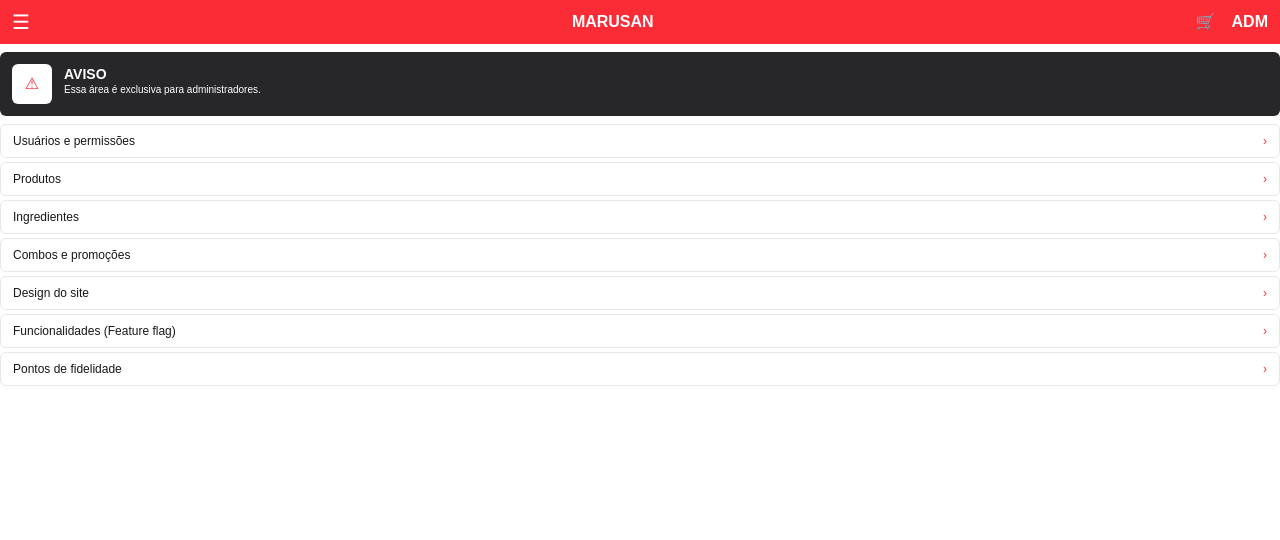
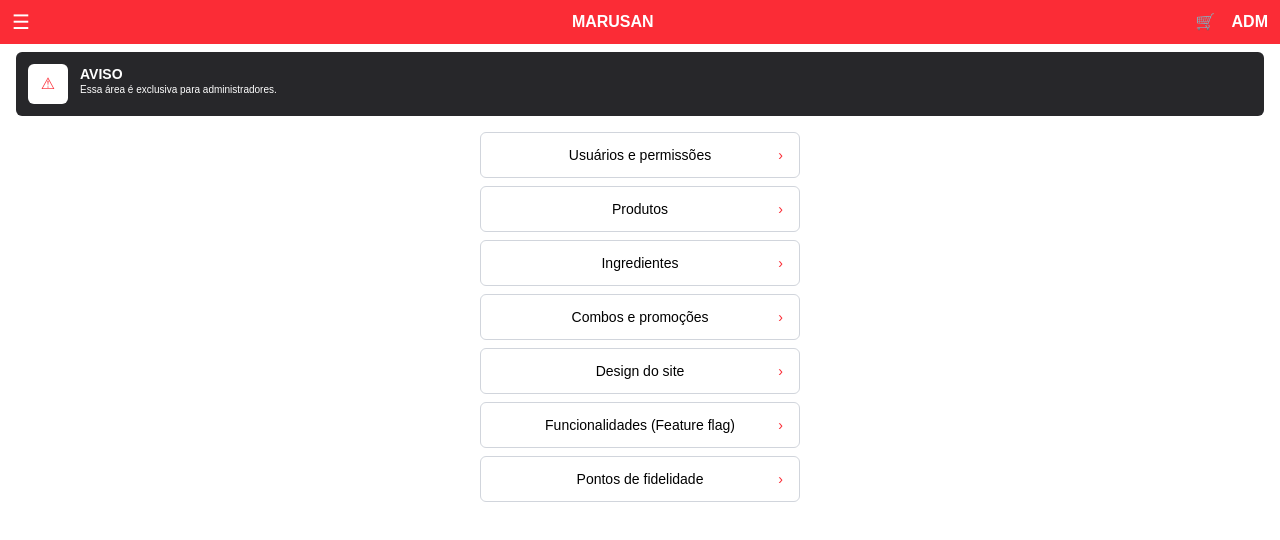
Before and after one commit to GustavoPaterno/niponten_front, a Next.js app: page /admin in a window 1280 px wide. Shown: the top 540 px of the page. Built offline with nearby package versions, Linux system fonts and the light colour scheme.

Commit message:
style: center admin buttons and adjust their widths

```diff
--- a/src/features/admin/components/AdminMenuList.tsx
+++ b/src/features/admin/components/AdminMenuList.tsx
@@ -1,3 +1,6 @@
+
+"use client";
+
 const menuItems = [
   "Usuários e permissões",
   "Produtos",
@@ -10,14 +13,16 @@
 
 export default function AdminMenuList() {
   return (
-    <div className="mt-2 flex flex-col gap-1">
+    <div className="mx-auto mt-4 flex w-full max-w-xs flex-col gap-2">
       {menuItems.map((item) => (
         <button
           key={item}
-          className="flex w-full items-center justify-between rounded-md border border-gray-200 px-3 py-2 text-left text-xs"
+          type="button"
+          onClick={() => alert(`Você clicou em: ${item}`)}
+          className="relative flex w-full cursor-pointer items-center justify-center rounded-md border border-gray-300 bg-white px-4 py-3 text-center text-sm text-black transition-colors hover:border-red-500 hover:bg-red-50 active:bg-red-100"
         >
           <span>{item}</span>
-          <span className="text-red-500">›</span>
+          <span className="absolute right-4 text-red-500">›</span>
         </button>
       ))}
     </div>
```
